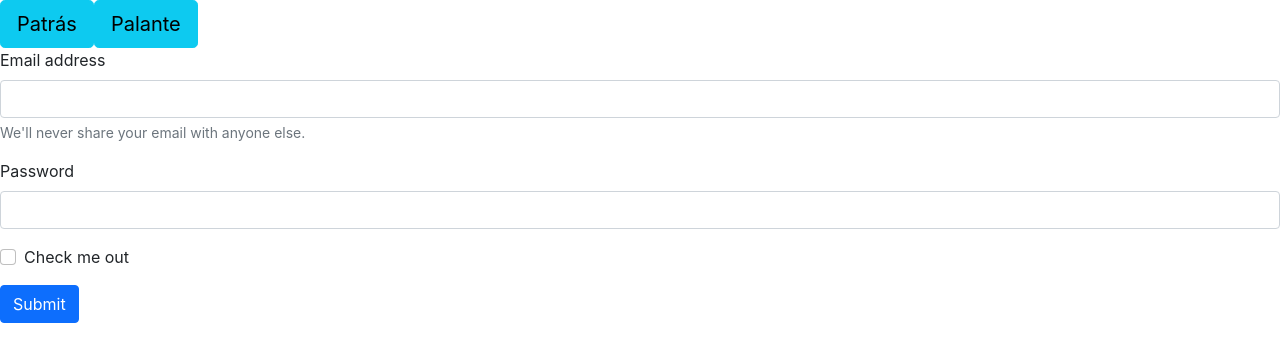
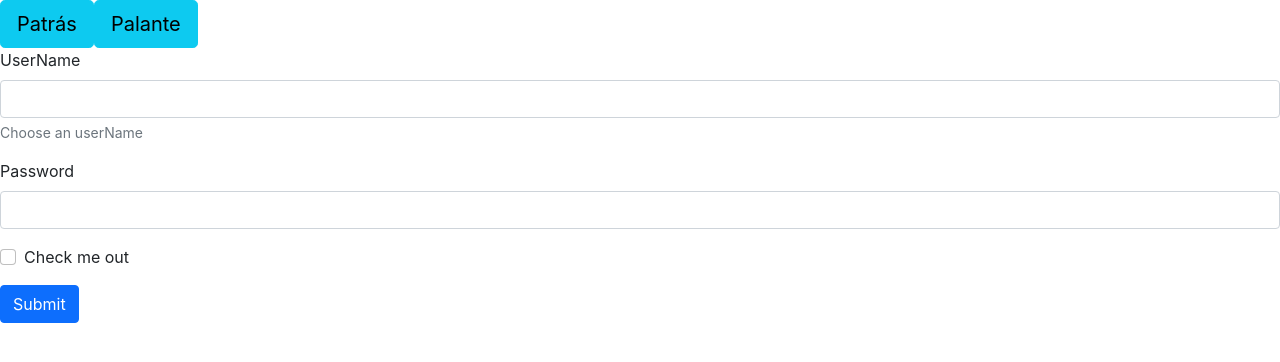
Before and after one commit to AlvaroCabero/W04CHW-form-react-alvaro-cabero, a React (Create React App) app: page / in a window 1280 px wide. Shown: the top 362 px of the page. Built offline with nearby package versions, Linux system fonts and the light colour scheme.

Commit message:
:construction: Added FormAcces component and its JSX in App.js

```diff
--- a/src/App.js
+++ b/src/App.js
@@ -1,5 +1,6 @@
 import { useState } from "react";
 import "./App.css";
+import FormAccess from "./components/FormAccess/FormAccess";
 import FormData from "./components/FormData/FormData";
 import NavBar from "./components/NavBar/NavBar";
 
@@ -16,7 +17,7 @@ function App() {
   //     passWord: "",
   //   },
   // ]);
-  // const [page, setPage] = useState(0);
+  const [page, setPage] = useState(1);
 
   // const addUser = (user, users) => {
   //   if (!users.find((userSearch) => userSearch.mail === user.mail)) {
@@ -36,7 +37,7 @@ function App() {
         autoComplete="off"
         // onSubmit={onCreateGentleman}
       ></form> */}
-      {<FormData />}
+      {page === 0 ? <FormData /> : page === 1 ? <FormAccess /> : <NavBar />}
       {/* {page === 0 ? <FormData /> : page === 1 ? <FormAcces /> : <FormLogin />} */}
       {/* <form>
         <div className="mb-3">
--- a/src/components/FormAccess/FormAccess.js
+++ b/src/components/FormAccess/FormAccess.js
@@ -1,7 +1,7 @@
 //import { useState } from "react";
 //import "./FormCreate.css";
 
-const FormAccess = ({}) => {
+const FormAccess = () => {
   // const initialData = {
   //   name: "",
   //   picture: "",
@@ -15,7 +15,7 @@ const FormAccess = ({}) => {
       <form>
         <div className="mb-3">
           <label for="exampleInputEmail1" className="form-label">
-            Email address
+            UserName
           </label>
           <input
             type="email"
@@ -24,7 +24,7 @@ const FormAccess = ({}) => {
             aria-describedby="emailHelp"
           ></input>
           <div id="emailHelp" className="form-text">
-            We'll never share your email with anyone else.
+            Choose an userName
           </div>
         </div>
         <div className="mb-3">
```
